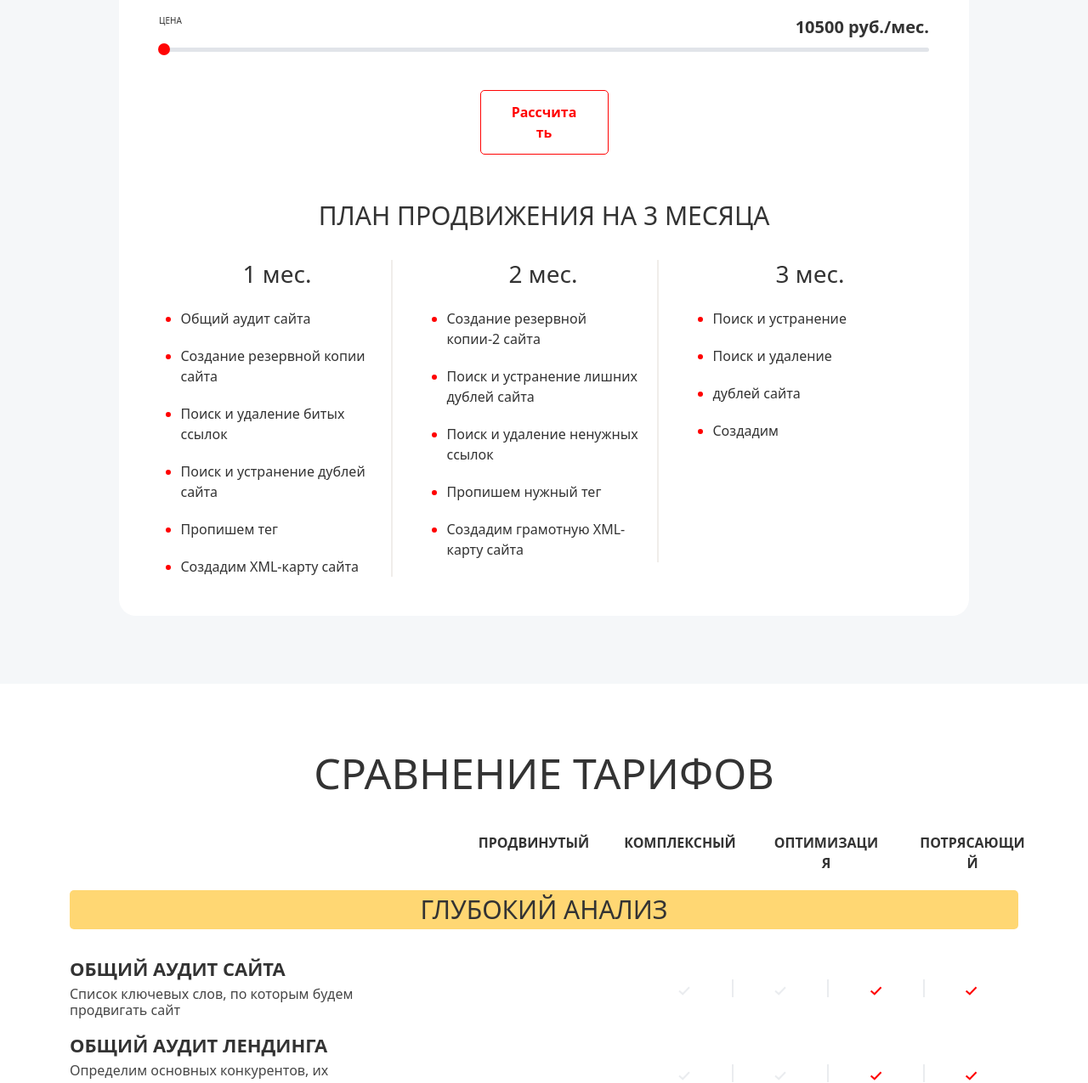
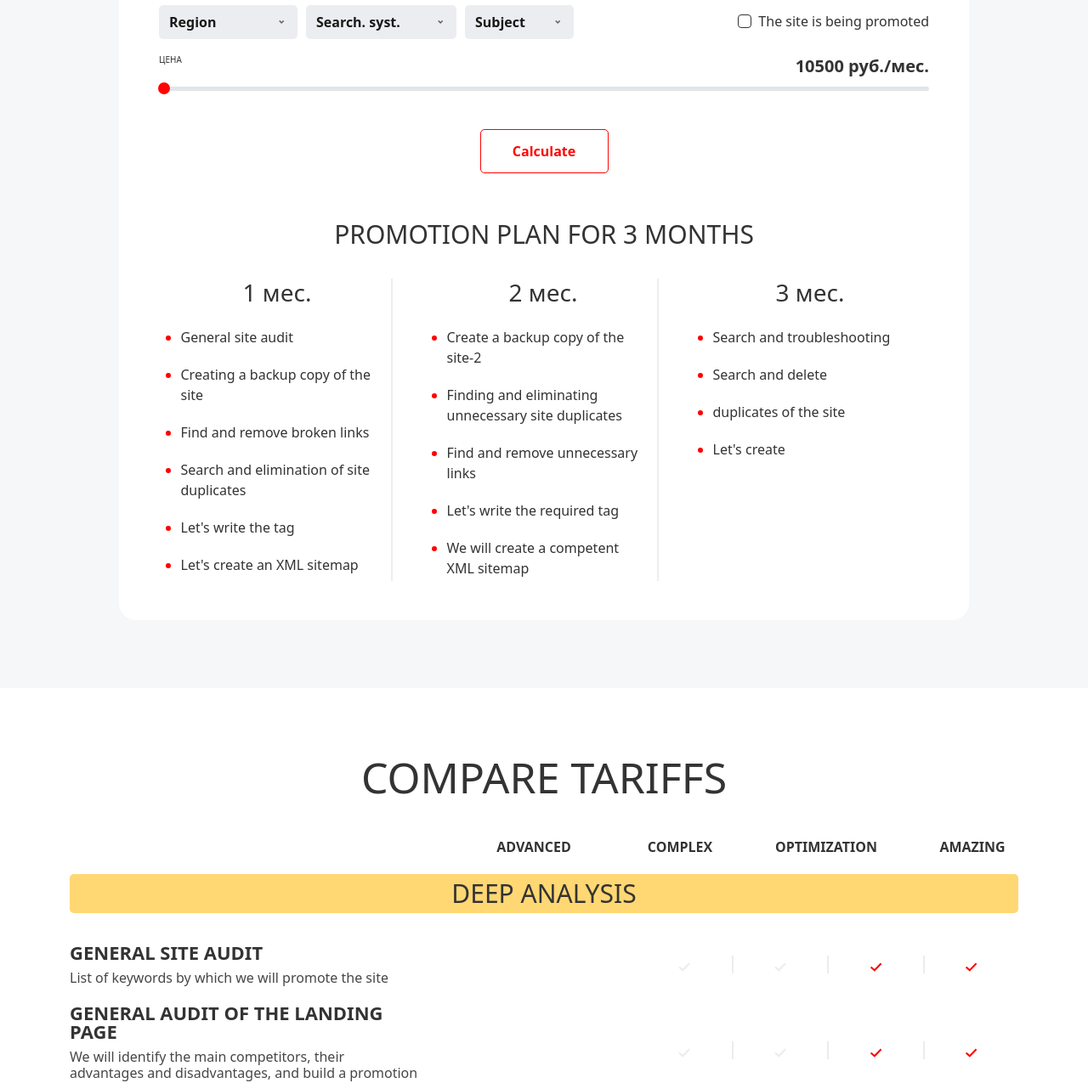
Before and after one commit to Vlad-Vasinev/alkk-vercel, a plain HTML site: page index.html in a window 1280 px wide. Shown: the part 813-2088 px from the top of the page at 85% size. Drawn offline with nearby package versions, Linux system fonts and the light colour scheme.

Commit message:
Update index.html

```diff
--- a/index.html
+++ b/index.html
@@ -48,8 +48,7 @@
                                         fill="#FF0404" />
                                 </svg>
                                 <span class="logo__link-subtitle">
-                                    Интернет-
-                                    агентство
+                                    Internet agency
                                 </span>
                             </a>
                         </div>
@@ -58,13 +57,13 @@
                         <nav class="header__nav">
                             <ul class="header__list">
                                 <li class="header__item">
-                                    <a class="header__link" href="#">Акции</a>
+                                    <a class="header__link" href="#">Promotions</a>
                                 </li>
                                 <li class="header__item">
-                                    <a class="header__link" href="#">О компании</a>
+                                    <a class="header__link" href="#">About the company</a>
                                 </li>
                                 <li class="header__item">
-                                    <a class="header__link" href="#">Контакты</a>
+                                    <a class="header__link" href="#">Contacts</a>
                                 </li>
                             </ul>
                         </nav>
@@ -103,13 +102,13 @@
             <div class="container">
                 <div class="row">
                     <div class="header__bottom-col col-md-4 col-sm-12">
-                        <a class="header__bottom-link" href="#">Продвижение сайтов</a>
+                        <a class="header__bottom-link" href="#">Website promotion</a>
                     </div>
                     <div class="header__bottom-col col-md-4 col-sm-12">
-                        <a class="header__bottom-link" href="#">Создание сайтов</a>
+                        <a class="header__bottom-link" href="#">Website creation</a>
                     </div>
                     <div class="header__bottom-col col-md-4 col-sm-12">
-                        <a class="header__bottom-link" href="#">Контекстная реклама</a>
+                        <a class="header__bottom-link" href="#">Contextual advertising</a>
                     </div>
                 </div>
             </div>
@@ -131,7 +130,7 @@
             <div class="row">
                 <div class="col-12">
                     <div class="huge-title">
-                        <h1 class="title main-title text-center">Продвижение сайтов</h1>
+                        <h1 class="title main-title text-center">Website promotion</h1>
                     </div>
                 </div>
             </div>
@@ -140,28 +139,28 @@
             <div class="row">
                 <div class="col-12">
                     <div class="calc">
-                        <h2 class="subtitle calc__title">Калькулятор</h2>
+                        <h2 class="subtitle calc__title">Calculator</h2>
                         <div class="calc__wrapper">
                             <ul class="calc__content">
                                 <li class="calc__content-item">
                                     <select class="calc__select">
-                                        <option>Регион</option>
-                                        <option>Москва</option>
-                                        <option>Нижний Новгород</option>
+                                        <option>Region</option>
+                                        <option>Moscow</option>
+                                        <option>Nizhny Novgorod</option>
                                     </select>
                                 </li>
                                 <li class="calc__content-item">
                                     <select class="calc__select">
-                                        <option>Поиск. сист.</option>
-                                        <option>Система счёта</option>
-                                        <option>Система учёта</option>
+                                        <option>Search. syst.</option>
+                                        <option>Counting system</option>
+                                        <option>Accounting system</option>
                                     </select>
                                 </li>
                                 <li class="calc__content-item">
                                     <select class="calc__select">
-                                        <option>Тематика</option>
-                                        <option>Строительство</option>
-                                        <option>Учёба</option>
+                                        <option>Subject</option>
+                                        <option>Construction</option>
+                                        <option>Studies</option>
                                     </select>
                                 </li>
                             </ul>
@@ -169,7 +168,7 @@
                                 <div class="form-check">
                                     <input class="form-check-input" type="checkbox" value="" id="flexCheckDefault">
                                     <label class="form-check-label" for="flexCheckDefault">
-                                        Сайт продвигается
+                                        The site is being promoted
                                     </label>
                                 </div>
                             </div>
@@ -177,14 +176,14 @@
                         <div class="calc__range">
                             <input type="text" id="ionSlider" name="example_name" value="" />
                         </div>
-                        <button class="calc__btn">Рассчитать</button>
+                        <button class="calc__btn">Calculate</button>
                     </div>
                 </div>
             </div>
             <div class="row">
                 <div class="col-12">
                     <div class="middle-title">
-                        <h2 class="md-title text-center">План продвижения на 3 месяца</h2>
+                        <h2 class="md-title text-center">Promotion plan for 3 months</h2>
                     </div>
                 </div>
             </div>
@@ -198,22 +197,22 @@
                             <h3 class="advance__title text-center">1 мес.</h3>
                             <ul class="advance__list">
                                 <li class="advance__list-item">
-                                    Общий аудит сайта
+                                    General site audit
                                 </li>
                                 <li class="advance__list-item">
-                                    Создание резервной копии сайта
+                                    Creating a backup copy of the site
                                 </li>
                                 <li class="advance__list-item">
-                                    Поиск и удаление битых ссылок
+                                    Find and remove broken links
                                 </li>
                                 <li class="advance__list-item">
-                                    Поиск и устранение дублей сайта
+                                    Search and elimination of site duplicates
                                 </li>
                                 <li class="advance__list-item">
-                                    Пропишем тег
+                                    Let's write the tag
                                 </li>
                                 <li class="advance__list-item">
-                                    Создадим XML-карту сайта
+                                    Let's create an XML sitemap
                                 </li>
                             </ul>
                         </div>
@@ -228,19 +227,19 @@
                             <h3 class="advance__title text-center">2 мес.</h3>
                             <ul class="advance__list">
                                 <li class="advance__list-item">
-                                    Создание резервной копии-2 сайта
+                                    Create a backup copy of the site-2
                                 </li>
                                 <li class="advance__list-item">
-                                    Поиск и устранение лишних дублей сайта
+                                    Finding and eliminating unnecessary site duplicates
                                 </li>
                                 <li class="advance__list-item">
-                                    Поиск и удаление ненужных ссылок
+                                    Find and remove unnecessary links
                                 </li>
                                 <li class="advance__list-item">
-                                    Пропишем нужный тег
+                                    Let's write the required tag
                                 </li>
                                 <li class="advance__list-item">
-                                    Создадим грамотную XML-карту сайта
+                                    We will create a competent XML sitemap
                                 </li>
                             </ul>
                         </div>
@@ -255,16 +254,16 @@
                             <h3 class="advance__title text-center">3 мес.</h3>
                             <ul class="advance__list">
                                 <li class="advance__list-item">
-                                    Поиск и устранение
+                                    Search and troubleshooting
                                 </li>
                                 <li class="advance__list-item">
-                                    Поиск и удаление
+                                    Search and delete
                                 </li>
                                 <li class="advance__list-item">
-                                    дублей сайта
+                                    duplicates of the site
                                 </li>
                                 <li class="advance__list-item">
-                                    Создадим
+                                    Let's create
                                 </li>
                             </ul>
                         </div>
@@ -281,19 +280,19 @@
                     <h2 class="subtitle
                      text-center compare__title"
                      data-aos="fade-up"
-                     >Сравнение тарифов</h2>
+                     >Compare Tariffs</h2>
                 </div>
             </div>
             <ul class="row description-list">
-                <li class="description-list__item col-md-3 col-xs-12">Продвинутый</li>
-                <li class="description-list__item col-md-3 col-xs-12">Комплексный</li>
-                <li class="description-list__item col-md-3 col-xs-12">Оптимизация</li>
-                <li class="description-list__item col-md-3 col-xs-12">Потрясающий</li>
+                <li class="description-list__item col-md-3 col-xs-12">Advanced</li>
+                <li class="description-list__item col-md-3 col-xs-12">Complex</li>
+                <li class="description-list__item col-md-3 col-xs-12">Optimization</li>
+                <li class="description-list__item col-md-3 col-xs-12">Amazing</li>
             </ul>
 
             <div class="row">
                 <div class="col-12">
-                    <h3 class="text-center md-title title-bg-yellow compare__subtitle">глубокий анализ</h3>
+                    <h3 class="text-center md-title title-bg-yellow compare__subtitle">deep analysis</h3>
                 </div>
             </div>
             <div class="row">
@@ -302,9 +301,9 @@
                         <li class="compare__item">
                             <div class="compare__wrapper">
                                 <div class="compare__content">
-                                    <h4 class="compare__content-title">Общий аудит сайта</h4>
+                                    <h4 class="compare__content-title">General site audit</h4>
                                     <div class="compare__content-text">
-                                        Cписок ключевых слов, по которым будем продвигать сайт
+                                        List of keywords by which we will promote the site
                                     </div>
                                 </div>
                                 <ul class="compare__include">
@@ -342,10 +341,9 @@
                         <li class="compare__item">
                             <div class="compare__wrapper">
                                 <div class="compare__content">
-                                    <h4 class="compare__content-title">Общий аудит лендинга</h4>
+                                    <h4 class="compare__content-title">General audit of the landing page</h4>
                                     <div class="compare__content-text">
-                                        Определим основных конкурентов, их преимущества и недостатки, выстроим стратегию
-                                        продвижения, без предоставления отчета
+                                        We will identify the main competitors, their advantages and disadvantages, and build a promotion strategy without providing a report
                                     </div>
                                 </div>
                                 <ul class="compare__include">
@@ -383,9 +381,9 @@
                         <li class="compare__item">
                             <div class="compare__wrapper">
                                 <div class="compare__content">
-                                    <h4 class="compare__content-title">Составление семантического ядра</h4>
+                                    <h4 class="compare__content-title">Compilation of a semantic core</h4>
                                     <div class="compare__content-text">
-                                        Страхуем себя и ваш сайт, чтобы ничего не пострадало. Копию храним до 3 месяцев
+                                        We insure ourselves and your site so that nothing gets damaged. We keep a copy for up to 3 months
                                     </div>
                                 </div>
                                 <ul class="compare__include">
@@ -425,7 +423,7 @@
             </div>
             <div class="row">
                 <div class="col-12">
-                    <h3 class="text-center md-title title-bg-blue compare__subtitle">работа с ключевыми словами</h3>
+                    <h3 class="text-center md-title title-bg-blue compare__subtitle">working with keywords</h3>
                 </div>
             </div>
             <div class="row">
@@ -434,9 +432,9 @@
                         <li class="compare__item">
                             <div class="compare__wrapper">
                                 <div class="compare__content">
-                                    <h4 class="compare__content-title">составление семантического ядра</h4>
+                                    <h4 class="compare__content-title">compilation of a semantic core</h4>
                                     <div class="compare__content-text">
-                                        Cписок ключевых слов, по которым будем продвигать сайт
+                                        List of keywords by which we will promote the site
                                     </div>
                                 </div>
                                 <ul class="compare__include">
```
